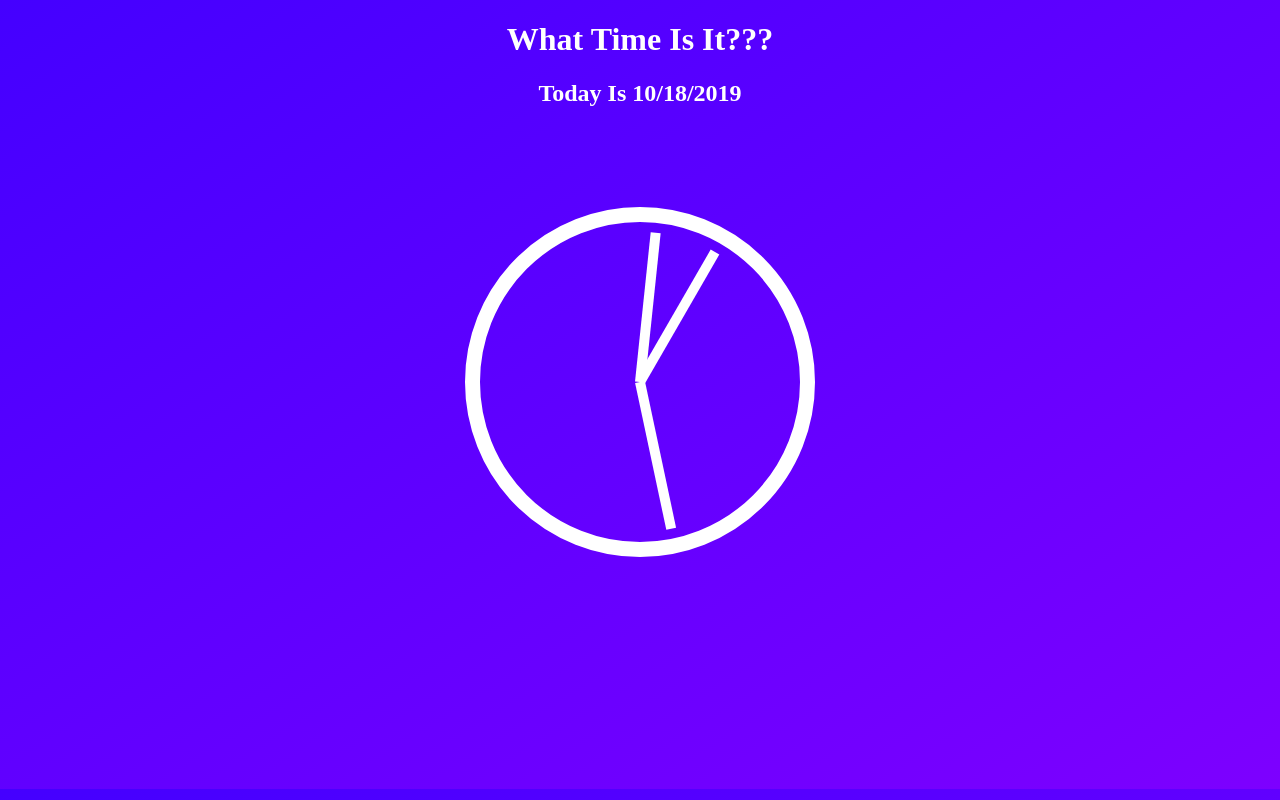
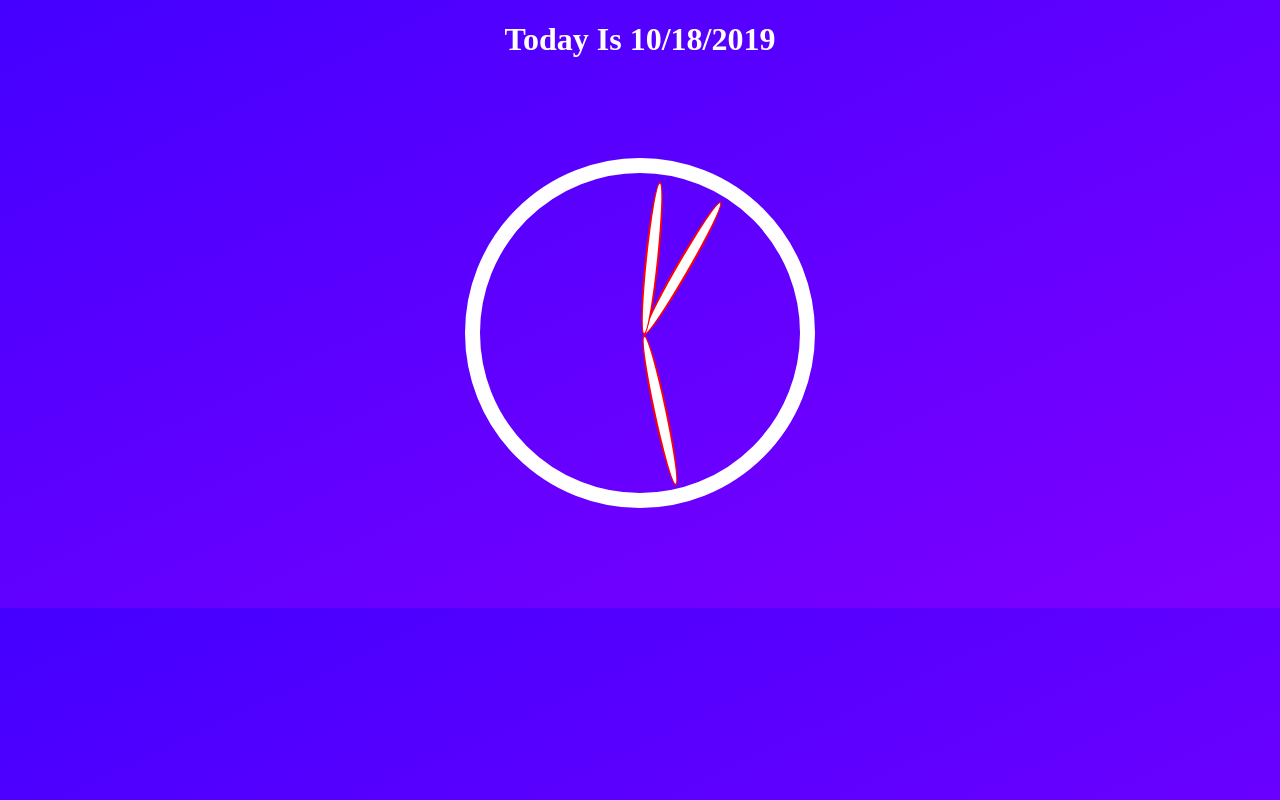
Before and after one commit to jaronow/js-mini-clock, a plain HTML site: page index.html in a window 1280 px wide. Drawn offline with Linux system fonts and the light colour scheme.

Commit message:
tweaked styling, made seperate function to display date

```diff
--- a/css/style.css
+++ b/css/style.css
@@ -1,9 +1,9 @@
 body {
-  height: 95vh;
   background-image: linear-gradient(to bottom right, #40F, #7D00FF);
+  background-size: cover;
 }
 
-h1, h2 {
+h1 {
   text-align: center;
   color: white;
 }
@@ -28,6 +28,8 @@ h1, h2 {
 .hand {
   width: 50%;
   height: 10px;
+  border: 2px solid red;
+  border-radius: 50%;
   background: white;
   top: 50%;
   position: absolute;
--- a/index.html
+++ b/index.html
@@ -6,8 +6,7 @@
     <link rel="stylesheet" href="./css/style.css">
   </head>
   <body>
-    <h1>What Time Is It???</h1>
-    <h2 id="day"></h2>
+    <h1 id="day"></h1>
     <div class="clock">
       <div class="clock-face">
         <div class="hand hour-hand"></div>
@@ -21,8 +20,6 @@
     const secondHand = document.querySelector(".second-hand");
     function setTime() {
       const date = new Date();
-      const day = new Date().toLocaleDateString()
-      document.getElementById("day").innerHTML = `Today Is ${day}`
       const hour = date.getHours();
       const minute = date.getMinutes();
       const second = date.getSeconds();
@@ -32,9 +29,14 @@
       hourHand.style.transform = `rotate(${hourDegree}deg)`;
       minuteHand.style.transform = `rotate(${minuteDegree}deg)`;
       secondHand.style.transform = `rotate(${secondDegree}deg)`;
-      console.log(`Today is ${date}, it is currently ${hour}:${minute}:${second}`);
+    };
+    function setDay() {
+      const day = new Date().toLocaleDateString();
+      document.getElementById("day").innerHTML = `Today Is ${day}`;
     };
     setInterval(setTime, 1000);
+    setDay();
+    setTime();
     </script>
   </body>
 </html>
```
